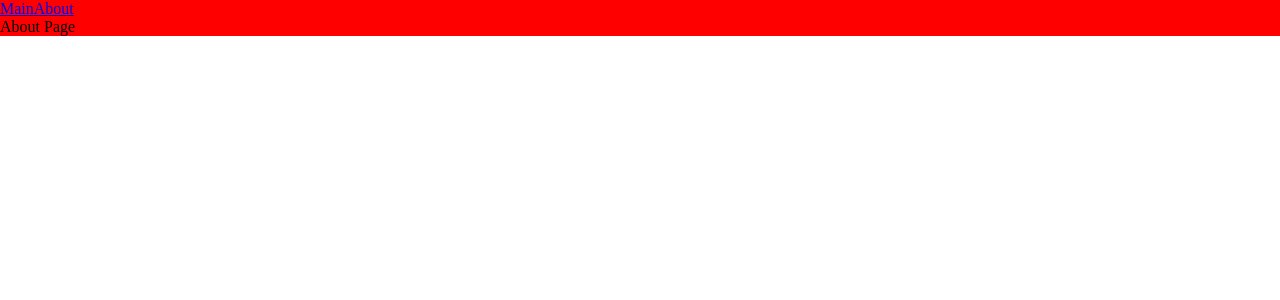
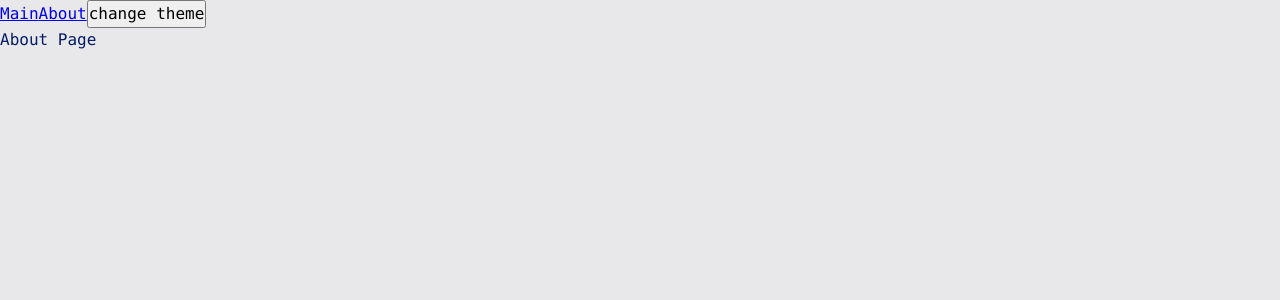
Before and after one commit to Kostya-star/ulbi-front, a React app: page /about in a window 1280 px wide. Shown: the top 300 px of the page. Built offline with nearby package versions, Linux system fonts and the light colour scheme.

Commit message:
feat: create black\light theme with context

```diff
--- a/src/App.tsx
+++ b/src/App.tsx
@@ -1,15 +1,19 @@
 import { Route, Routes } from 'react-router-dom';
-import './index.scss';
+import './styles/index.scss';
 import { Link } from 'react-router-dom';
 import { MainPageAsync } from './pages/MainPage/MainPageAsync';
 import { AboutPageAsync } from './pages/AboutPage/AboutPageAsync';
 import { Suspense } from 'react';
+import { useTheme } from './theme/useTheme';
 
 export function App() {
+  const { theme, toggleTheme } = useTheme();
+
   return (
-    <div className="app">
+    <div className={`app ${theme}`}>
       <Link to="/">Main</Link>
       <Link to="/about">About</Link>
+      <button onClick={toggleTheme}>change theme</button>
       <Suspense fallback={<div>page is loading...</div>}>
         <Routes>
           <Route path="/" element={<MainPageAsync />} />
--- a/src/index.scss
+++ /dev/null
@@ -1,9 +0,0 @@
-* {
-  margin: 0;
-  padding: 0;
-  box-sizing: border-box;
-}
-
-.app {
-  background-color: red;
-}
--- a/src/index.tsx
+++ b/src/index.tsx
@@ -1,10 +1,13 @@
 import { render } from 'react-dom';
 import { BrowserRouter } from 'react-router-dom';
 import { App } from './App';
+import ThemeProvider from './theme/ThemeProvider';
 
 render(
   <BrowserRouter>
-    <App />
+    <ThemeProvider>
+      <App />
+    </ThemeProvider>
   </BrowserRouter>,
   document.getElementById('root')
 );
--- /dev/null
+++ b/src/styles/index.scss
@@ -0,0 +1,13 @@
+@import './reset.scss';
+@import './themes/normal.scss';
+@import './themes/dark.scss';
+@import './vars/global.scss';
+
+.app {
+  font: var(--font-m);
+
+  background: var(--bg-color);
+  color: var(--primary-color);
+
+  min-height: 100vh;
+}
--- /dev/null
+++ b/src/styles/reset.scss
@@ -0,0 +1,14 @@
+* {
+  margin: 0;
+  padding: 0;
+  box-sizing: border-box;
+}
+
+input,
+button,
+textarea,
+select {
+  margin: 0;
+
+  font: inherit;
+}
--- /dev/null
+++ b/src/styles/themes/dark.scss
@@ -0,0 +1,6 @@
+.app.dark {
+  --bg-color: #090949;
+
+  --primary-color: #049604;
+  --secondary-color: #04ff04;
+}
--- /dev/null
+++ b/src/styles/themes/normal.scss
@@ -0,0 +1,6 @@
+.app.light {
+  --bg-color: #e8e8ea;
+
+  --primary-color: #041c65;
+  --secondary-color: #0449e0;
+}
--- /dev/null
+++ b/src/styles/vars/global.scss
@@ -0,0 +1,12 @@
+:root {
+  --font-family-main: Consolas, 'Times New Roman', serif;
+
+  --font-size-m: 16px;
+  --font-size-l: 24px;
+
+  --font-line-m: 24px;
+  --font-line-l: 32px;
+
+  --font-m: var(--font-size-m) / var(--font-line-m) var(--font-family-main);
+  --font-l: var(--font-size-l) / var(--font-line-l) var(--font-family-main);
+}
--- /dev/null
+++ b/src/theme/ThemeContext.ts
@@ -0,0 +1,16 @@
+import { createContext } from 'react';
+
+export enum Theme {
+  LIGHT = 'light',
+  DARK = 'dark'
+}
+
+
+interface ThemeContextProps {
+  theme?: Theme;
+  setTheme?: (theme: Theme) => void
+}
+
+export const LOCAL_STORAGE_THEME_KEY: string = 'theme'
+
+export const ThemeContext = createContext<ThemeContextProps>({})
--- /dev/null
+++ b/src/theme/ThemeProvider.tsx
@@ -0,0 +1,24 @@
+import { FC, ReactNode, useMemo, useState } from 'react';
+import { LOCAL_STORAGE_THEME_KEY, Theme, ThemeContext } from './ThemeContext';
+
+interface ThemeProviderProps {
+  children: ReactNode;
+}
+
+const defaultTheme = (localStorage.getItem(LOCAL_STORAGE_THEME_KEY) as Theme) || Theme.LIGHT;
+
+const ThemeProvider: FC<ThemeProviderProps> = ({ children }) => {
+  const [theme, setTheme] = useState<Theme>(defaultTheme);
+
+  const defaultProps = useMemo(
+    () => ({
+      theme,
+      setTheme,
+    }),
+    [theme]
+  );
+
+  return <ThemeContext.Provider value={defaultProps}>{children}</ThemeContext.Provider>;
+};
+
+export default ThemeProvider;
--- /dev/null
+++ b/src/theme/useTheme.ts
@@ -0,0 +1,19 @@
+import { useContext } from 'react';
+import { LOCAL_STORAGE_THEME_KEY, Theme, ThemeContext } from './ThemeContext';
+
+interface UseThemeResult {
+  theme: Theme;
+  toggleTheme: () => void;
+}
+
+export function useTheme(): UseThemeResult {
+  const { theme, setTheme } = useContext(ThemeContext);
+
+  const toggleTheme = () => {
+    const newTheme = theme === Theme.DARK ? Theme.LIGHT : Theme.DARK;
+    setTheme(newTheme);
+    localStorage.setItem(LOCAL_STORAGE_THEME_KEY, newTheme);
+  };
+
+  return { theme, toggleTheme };
+}
```
Also changed, not shown: src/pages/MainPage/MainPageAsync.tsx (line endings or trailing spaces).
